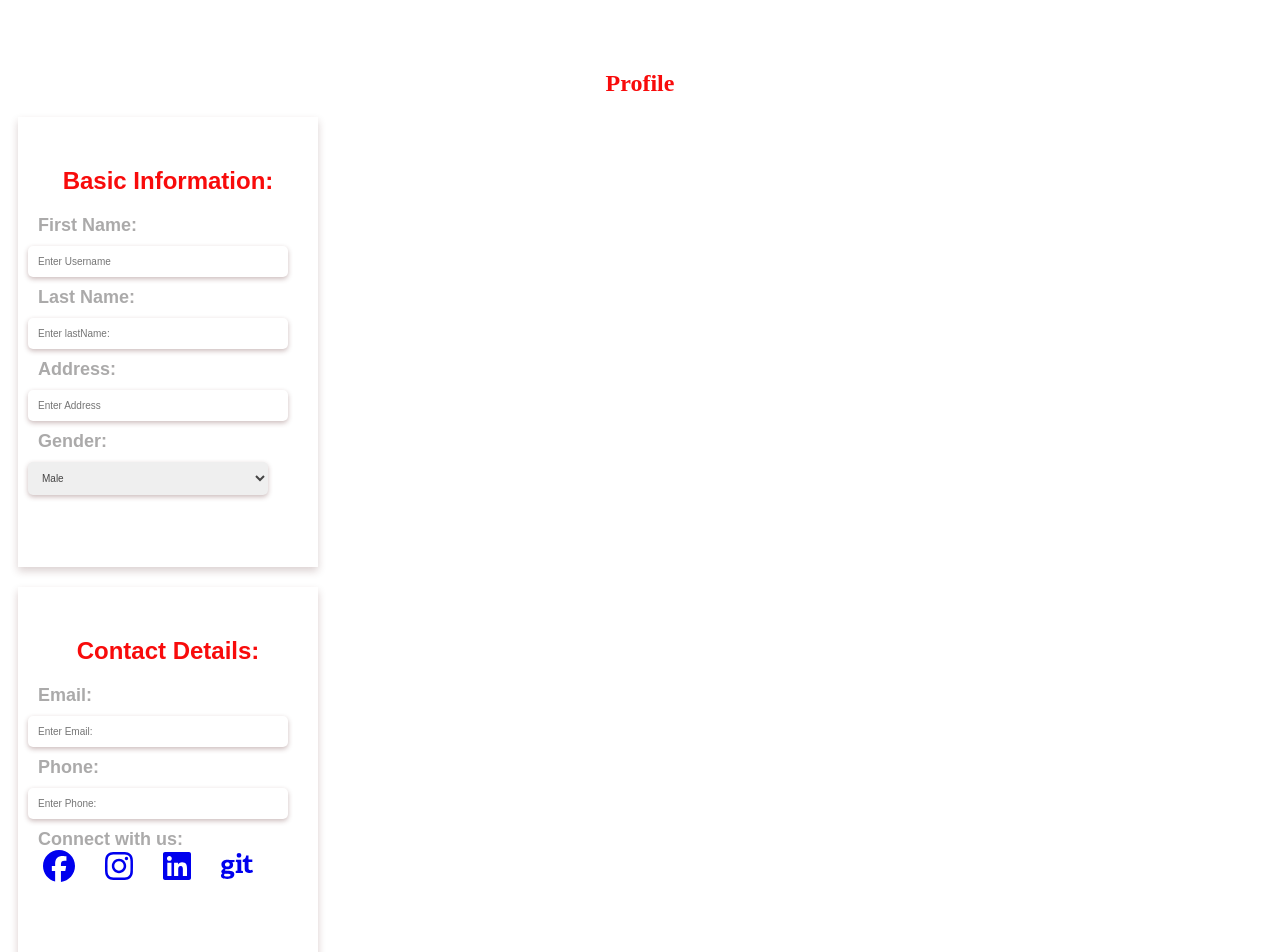
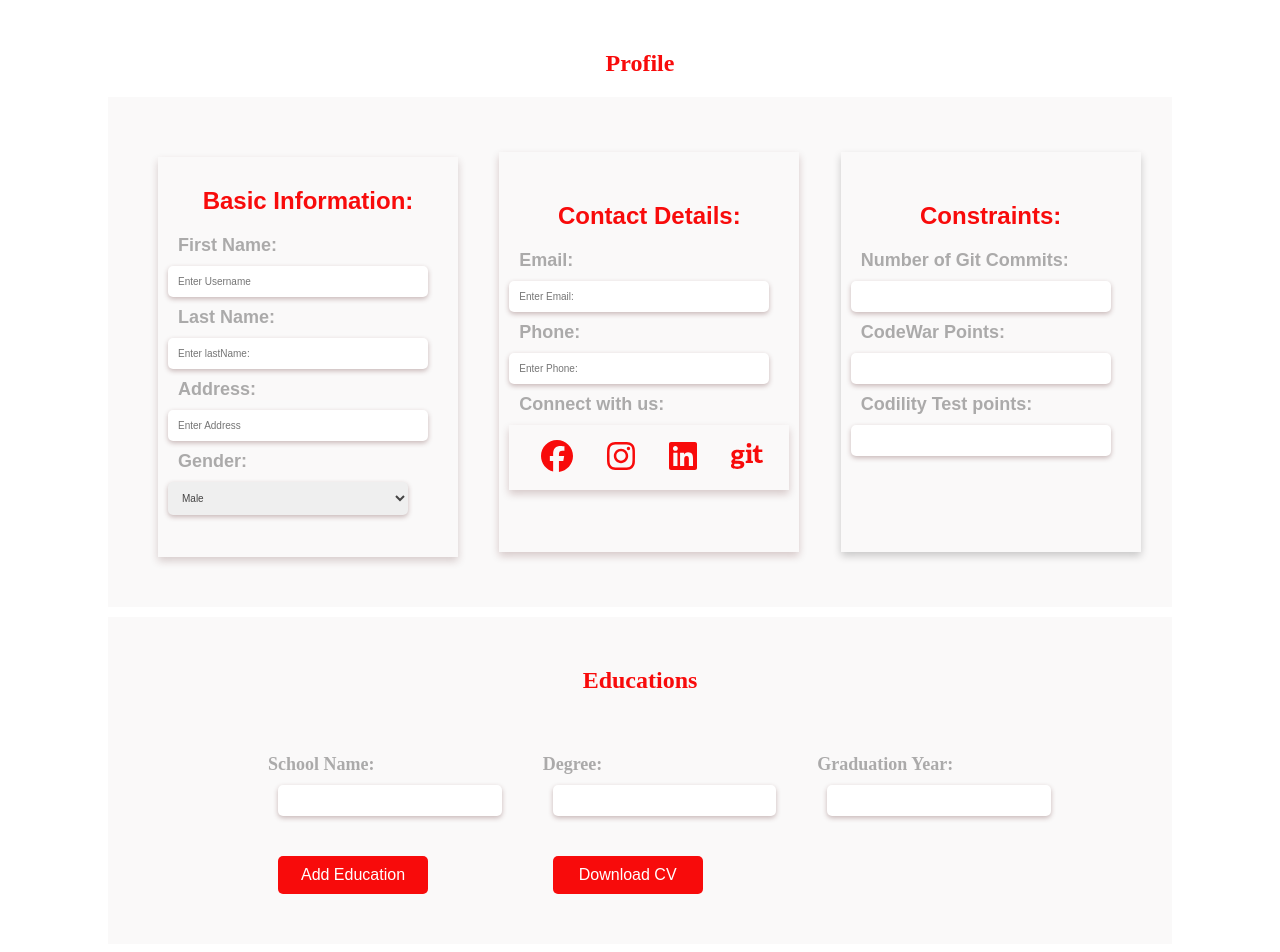
Before and after one commit to EABarton123/NW5-group-3-Road-to-Tech, a React (Create React App) app in the folder client/: page / in a window 1280 px wide. Shown: the top 952 px of the page. Built offline with nearby package versions, Linux system fonts and the light colour scheme.

Commit message:
add css in the page

```diff
--- a/client/src/App.js
+++ b/client/src/App.js
@@ -1,6 +1,5 @@
 import React from "react";
 import ProfileS from "./components/pages/Profile/ProfileS";
-import DownloadCV from "../src/components/pages/DownloadCV/DownloadCV";
   import EducationsForm from "./components/pages/EducationsForm/EducationsForm.js";
 import SkillsForm from "./components/pages/SkillsForm/SkillsForm";
 
@@ -11,7 +10,7 @@
 const App = () => (
 <>
      <ProfileS />
-     <DownloadCV />
+
      <EducationsForm />
      <SkillsForm />
 </>
--- a/client/src/components/pages/EducationsForm/EducationsForm.js
+++ b/client/src/components/pages/EducationsForm/EducationsForm.js
@@ -1,6 +1,6 @@
 import React, { useState } from "react";
 import "./EducationsForm.css";
-
+import DownloadCV from "../DownloadCV/DownloadCV";
 const EducationsForm = ({ onSubmit }) => {
   const [schoolName, setSchoolName] = useState("");
   const [degree, setDegree] = useState("");
@@ -13,21 +13,29 @@
   };
 
   return (
+    <div className="Educations_container">
+    <h1>Educations</h1>
+    <div className="card-5">
     <form onSubmit={handleSubmit}>
       <label>
         School Name:
         <input type="text" value={schoolName} onChange={(e) => setSchoolName(e.target.value)} />
       </label>
+
       <label>
         Degree:
         <input type="text" value={degree} onChange={(e) => setDegree(e.target.value)} />
       </label>
+
       <label>
         Graduation Year:
         <input type="text" value={graduationYear} onChange={(e) => setGraduationYear(e.target.value)} />
       </label>
       <button type="submit">Add Education</button>
+      <DownloadCV />
     </form>
+    </div>
+    </div>
   );
 };
 
--- a/client/src/components/pages/Profile/ProfileS.css
+++ b/client/src/components/pages/Profile/ProfileS.css
@@ -1,7 +1,24 @@
+form {
+  display: grid;
+  grid-template-columns: 1fr 1fr 1fr;
+  grid-template-rows: auto;
+  flex-direction: column;
+  align-items: center;
+  justify-content: center;
+  background-color:rgb(250, 249, 249);
+  margin-bottom: 10px;
+  margin-left: 100px;
+  margin-right: 100px;
+  padding-left: 40px;
+  padding-top: 40px;
+  padding-bottom: 40px;
+
+}
+
 .card1 {
     box-shadow: 0 4px 8px 0 rgba(75, 26, 26, 0.2);
     max-width: 300px;
-    height: 450px;
+    height: 400px;
     text-align: left;
     font-family: arial;
     margin: 10px 10px;
@@ -37,12 +54,12 @@
     margin-bottom: 20px;
     text-align: center;
     margin-top: 20px;
-    padding-top: 50px;
+    padding-top: 30px;
   }
   .card2{
     box-shadow: 0 4px 8px 0 rgba(73, 10, 10, 0.2);
     max-width: 300px;
-    height: 450px;
+    height: 400px;
     text-align: left;
     font-family: arial;
     margin: 10px 10px;
@@ -52,15 +69,56 @@
   .card3{
     box-shadow: 0 4px 8px 0 rgba(0, 0, 0, 0.2);
     max-width: 300px;
-    height: 320px;
+    height: 400px;
     text-align: left;
     font-family: arial;
     margin: 10px 10px;
     justify-content: center;
   }
-  .socialCard a{
-   margin-left: 20px;
-   margin-top: 20px;
-   padding: 5px;
+
+.socialCard{
+box-shadow: 0 4px 8px 0 rgba(73, 10, 10, 0.2);
+margin-top: 10px;
+width: 280px;
+height: 50px;
+margin-left: 10px;
+padding-right: 0px;
+padding-left: 0px;
+margin-right: 10px;
+padding-top: 15px;
+padding-bottom: 0px;
 
 }
+  .socialCard a{
+
+   margin-left: 30px;
+   padding: 2px;
+   color:rgb(248, 11, 11) ;
+}
+.card-5{
+  padding-left: 0;
+  justify-content:space-evenly ;
+}
+
+.Educations_container{
+background-color:rgb(250, 249, 249);
+display: grid;
+grid-template-columns: 1fr ;
+grid-template-rows: auto;
+margin-top: 0;
+margin-left: 100px;
+margin-right: 100px;
+}
+
+button{
+  background-color: rgb(248, 11, 11);
+  width: 150px;
+  color: white;
+  padding: 10px 20px;
+  border: none;
+  border-radius: 5px;
+  cursor: pointer;
+  font-size: 16px;
+  margin-top: 20px;
+  margin-left: 30px;
+  }
```
